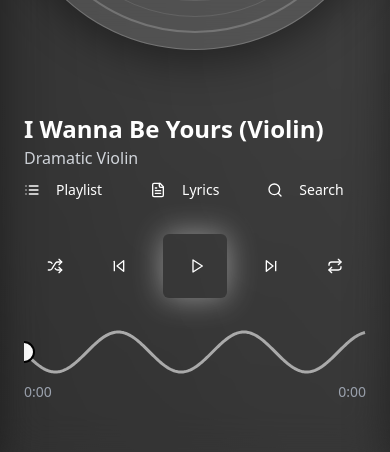
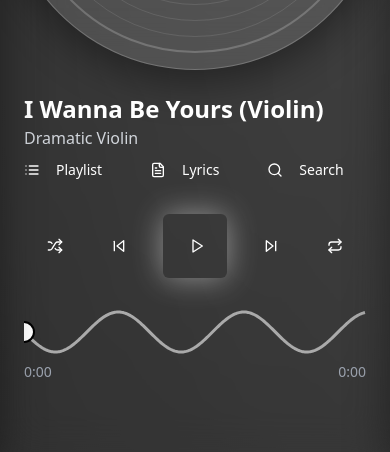
Before and after one commit to dev1abhi/lashic, a React (Vite) app: page / in a window 390 px wide. Shown: the part 388-840 px from the top of the page. Built offline with nearby package versions, Linux system fonts and the light colour scheme.

Commit message:
Refactor layout in MusicPlayer for improved responsiveness; adjust spacing and margins for better alignment

```diff
--- a/src/components/MusicPlayer.tsx
+++ b/src/components/MusicPlayer.tsx
@@ -168,7 +168,9 @@ export const MusicPlayer = () => {
 
 
     <div className="max-w-7xl mx-auto h-full flex flex-col justify-center">
-     <div className="flex flex-col md:flex-row items-center justify-center space-y-10 md:space-y-0 md:space-x-16 flex-1">
+
+      {/* md re different margin --> y-0 */}
+     <div className="flex flex-col md:flex-row items-center justify-center space-y-0 md:space-y-0 md:space-x-16 flex-1">
 
 
    <div className="flex-shrink-0 md:hidden">
@@ -177,7 +179,8 @@ export const MusicPlayer = () => {
 
 
     {/* Details stack below on mobile, right on desktop */}
-    <div className="flex flex-col md:flex-row space-y-6 md:space-y-0 md:space-x-10 w-full max-w-xl mx-auto">
+    <div className="flex flex-col md:flex-row  md:space-y-0 md:space-x-10 w-full max-w-xl mx-auto">
+
       {/* Volume + Info + Controls */}
       <div className="flex md:flex-row items-center md:items-start space-y-6 md:space-y-10 w-full max-w-full px-2">
 
```
